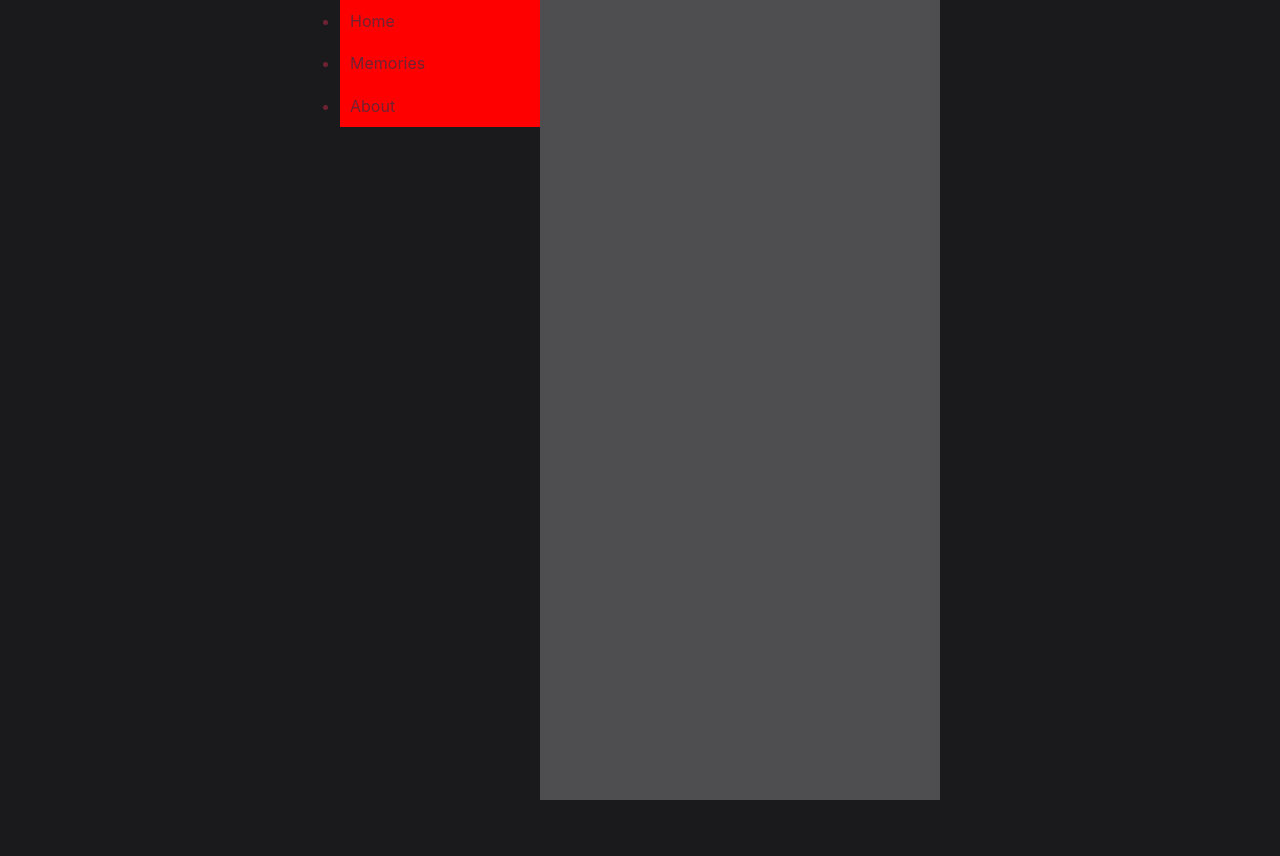
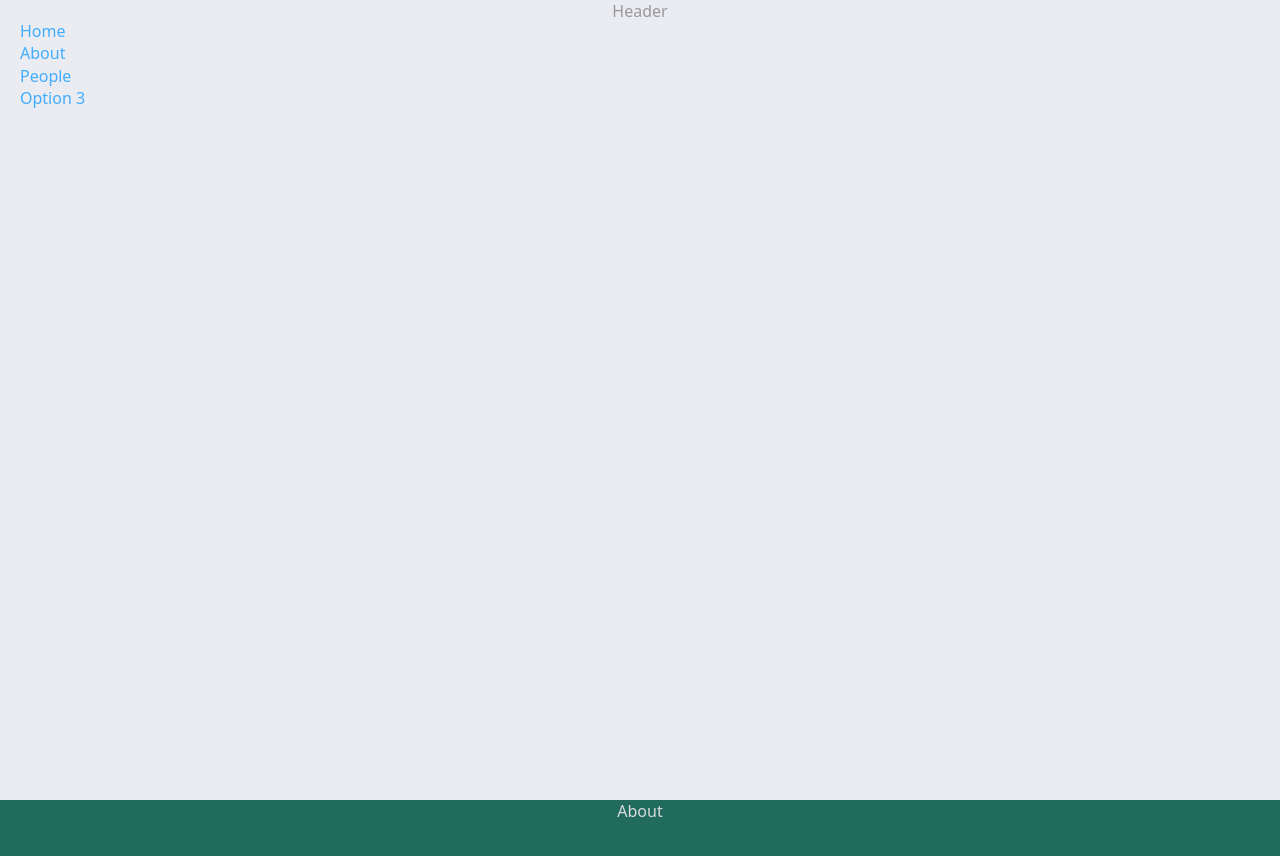
Before and after one commit to paubonilla/jawvwarp.io, a React (Create React App) app: page / in a window 1280 px wide. Shown: the top 856 px of the page. Before the commit the page ends 800 px from the top, so only its background shows below. Built offline with nearby package versions, Linux system fonts and the light colour scheme.

Commit message:
initial commit

```diff
--- a/package.json
+++ b/package.json
@@ -9,6 +9,7 @@
     "node-sass": "^4.14.1",
     "react": "^16.13.1",
     "react-dom": "^16.13.1",
+    "react-router-dom": "^5.2.0",
     "react-scripts": "3.4.1",
     "styled-components": "^5.1.1"
   },
--- a/public/index.html
+++ b/public/index.html
@@ -4,43 +4,19 @@
     <meta charset="utf-8" />
     <link rel="icon" href="%PUBLIC_URL%/favicon.ico" />
     <meta name="viewport" content="width=device-width, initial-scale=1" />
-    <meta name="theme-color" content="#000000" />
     <meta
       name="description"
-      content="Web site created using create-react-app"
+      content="Ito ang pook-sapot(website) ng isang samahan na nabuo"
     />
     <link
       rel="stylesheet"
       href="https://cdn.jsdelivr.net/gh/kognise/water.css@latest/dist/dark.min.css"
     />
-    <!--
-      manifest.json provides metadata used when your web app is installed on a
-      user's mobile device or desktop. See https://developers.google.com/web/fundamentals/web-app-manifest/
-    -->
     <link rel="manifest" href="%PUBLIC_URL%/manifest.json" />
-    <!--
-      Notice the use of %PUBLIC_URL% in the tags above.
-      It will be replaced with the URL of the `public` folder during the build.
-      Only files inside the `public` folder can be referenced from the HTML.
-
-      Unlike "/favicon.ico" or "favicon.ico", "%PUBLIC_URL%/favicon.ico" will
-      work correctly both with client-side routing and a non-root public URL.
-      Learn how to configure a non-root public URL by running `npm run build`.
-    -->
     <title>JAWVWARP</title>
   </head>
   <body>
     <noscript>You need to enable JavaScript to run this app.</noscript>
     <div id="root"></div>
-    <!--
-      This HTML file is a template.
-      If you open it directly in the browser, you will see an empty page.
-
-      You can add webfonts, meta tags, or analytics to this file.
-      The build step will place the bundled scripts into the <body> tag.
-
-      To begin the development, run `npm start` or `yarn start`.
-      To create a production bundle, use `npm run build` or `yarn build`.
-    -->
   </body>
 </html>
--- a/src/App.js
+++ b/src/App.js
@@ -1,32 +1,58 @@
 import React from 'react';
 import { AppContainer, AppInner } from './styled'
+import { BrowserRouter as Router, Switch, Route, Link } from 'react-router-dom'
 import './App.scss';
 import styled from 'styled-components'
+import Home from './components/Home';
+import People from './components/People';
+import Header from './components/Header';
+import About from './components/About';
 
 export const Nav = styled.div`
+  position: fixed;
+  padding: 20px;
   width: 200px;
-  ul {
-    > li {
-      background-color: red;
-      padding: 10px;
-    }
-  }
+  display: flex;
+  flex-direction: column;
+  z-index: 10000;
 `
 
+export const Feed = styled.div`
+  display: flex;
+  flex-direction: column;
+`
+
+export const HeaderStyle = styled.div`
+  height: 100vh;
+  background: #EBECF1;
+  color: #999;
+  text-align: center;
+`
+
+export const AboutStyle = styled.div`
+  height: 100vh;
+  background: #206A5E;
+  text-align: center;
+`
 
 function App() {
   return (
+    <Router>
       <AppContainer>
         <AppInner>
           <Nav>
-          <ul>
-            <li>Home</li>
-            <li>Memories</li>
-            <li>About</li>
-          </ul>
+            <Link to="/">Home</Link>
+            <Link to="/about">About</Link>
+            <Link to="/people">People</Link>
+            <Link to="/">Option 3</Link>
           </Nav>
+          <Feed>
+            <HeaderStyle>Header</HeaderStyle>
+            <AboutStyle>About</AboutStyle>
+          </Feed>
         </AppInner>
       </AppContainer>
+    </Router>
   );
 }
 
--- a/src/App.scss
+++ b/src/App.scss
@@ -1,10 +1,6 @@
-$bgColor: #1a1a1d;
-$fontColor: #6f2232;
-
 * {
   margin: 0;
   padding: 0;
   box-sizing: border-box;
-  background: $bgColor;
-  color: $fontColor;
+  transition: 0.4s ease-in-out;
 }
--- /dev/null
+++ b/src/components/About.js
@@ -0,0 +1,19 @@
+import React from 'react'
+import styled from 'styled-components'
+
+export const AboutStyle = styled.div`
+  height: 100vh;
+  display: flex;
+  justify-content: center;
+  background: blueviolet;
+`
+
+export default function About() {
+  return (
+    <div>
+      <AboutStyle>
+        AboutStyle
+      </AboutStyle>
+    </div>
+  )
+}
--- /dev/null
+++ b/src/components/Header.js
@@ -0,0 +1,17 @@
+import React from 'react'
+import styled from 'styled-components'
+
+export const HeaderStyle = styled.div`
+  height: 100vh;
+  display: flex;
+  justify-content: center;
+  background: #EBECF1;
+`
+
+export default function Header() {
+  return (
+    <HeaderStyle>
+      Header
+    </HeaderStyle>
+  )
+}
--- /dev/null
+++ b/src/components/People.js
@@ -0,0 +1,24 @@
+import React from 'react'
+import styled from 'styled-components'
+
+export const PeopleContainer = styled.div`
+  display: flex;
+  flex-direction: column;
+`
+
+export default function People() {
+  return (
+    <PeopleContainer>
+      <span>Judel</span>
+      <span>Arnel</span>
+      <span>Wyne</span>
+      <span>Van</span>
+      <span>Walter</span>
+      <span>Anntony</span>
+      <span>Rydar</span>
+      <span>Paulo</span>
+      <span>Nester</span>
+      <span>Miguel</span>
+    </PeopleContainer>
+  )
+}
--- a/src/index.js
+++ b/src/index.js
@@ -2,7 +2,6 @@ import React from 'react';
 import ReactDOM from 'react-dom';
 import './index.scss';
 import App from './App';
-import * as serviceWorker from './serviceWorker';
 
 ReactDOM.render(
   <React.StrictMode>
@@ -10,8 +9,3 @@ ReactDOM.render(
   </React.StrictMode>,
   document.getElementById('root')
 );
-
-// If you want your app to work offline and load faster, you can change
-// unregister() to register() below. Note this comes with some pitfalls.
-// Learn more about service workers: https://bit.ly/CRA-PWA
-serviceWorker.unregister();
--- a/src/index.scss
+++ b/src/index.scss
@@ -1,14 +1,10 @@
 body {
   margin: 0;
   padding: 0;
-  font-family: -apple-system, BlinkMacSystemFont, "Segoe UI", "Roboto", "Oxygen",
-    "Ubuntu", "Cantarell", "Fira Sans", "Droid Sans", "Helvetica Neue",
-    sans-serif;
-  -webkit-font-smoothing: antialiased;
-  -moz-osx-font-smoothing: grayscale;
+  max-width: none;
+  scroll-behavior: smooth;
 }
 
 code {
-  font-family: source-code-pro, Menlo, Monaco, Consolas, "Courier New",
-    monospace;
+  font-family: source-code-pro, Menlo, Monaco, Consolas, "Courier New", monospace;
 }
--- a/src/styled/index.js
+++ b/src/styled/index.js
@@ -1,16 +1,10 @@
 import styled from 'styled-components'
 
 export const AppContainer = styled.div`
-  width: 100vw;
-  height: 100vh;
-  display: flex;
-  `
+  width: 100%;
+`
 
 export const AppInner = styled.div`
-  background: #4e4e50;
-  width: 100%;
-  max-width: 600px;
-  margin: 0 auto;
   display: flex;
-  flex-direction: row;
+  flex-direction: column;
 `
```
Also changed, not shown: src/serviceWorker.js (deleted, +0 -141 lines), src/setupTests.js (deleted, +0 -5 lines), 1 other file (tests, documents, lock files or other folders). Lines whose indentation alone changed are shown as unchanged.
